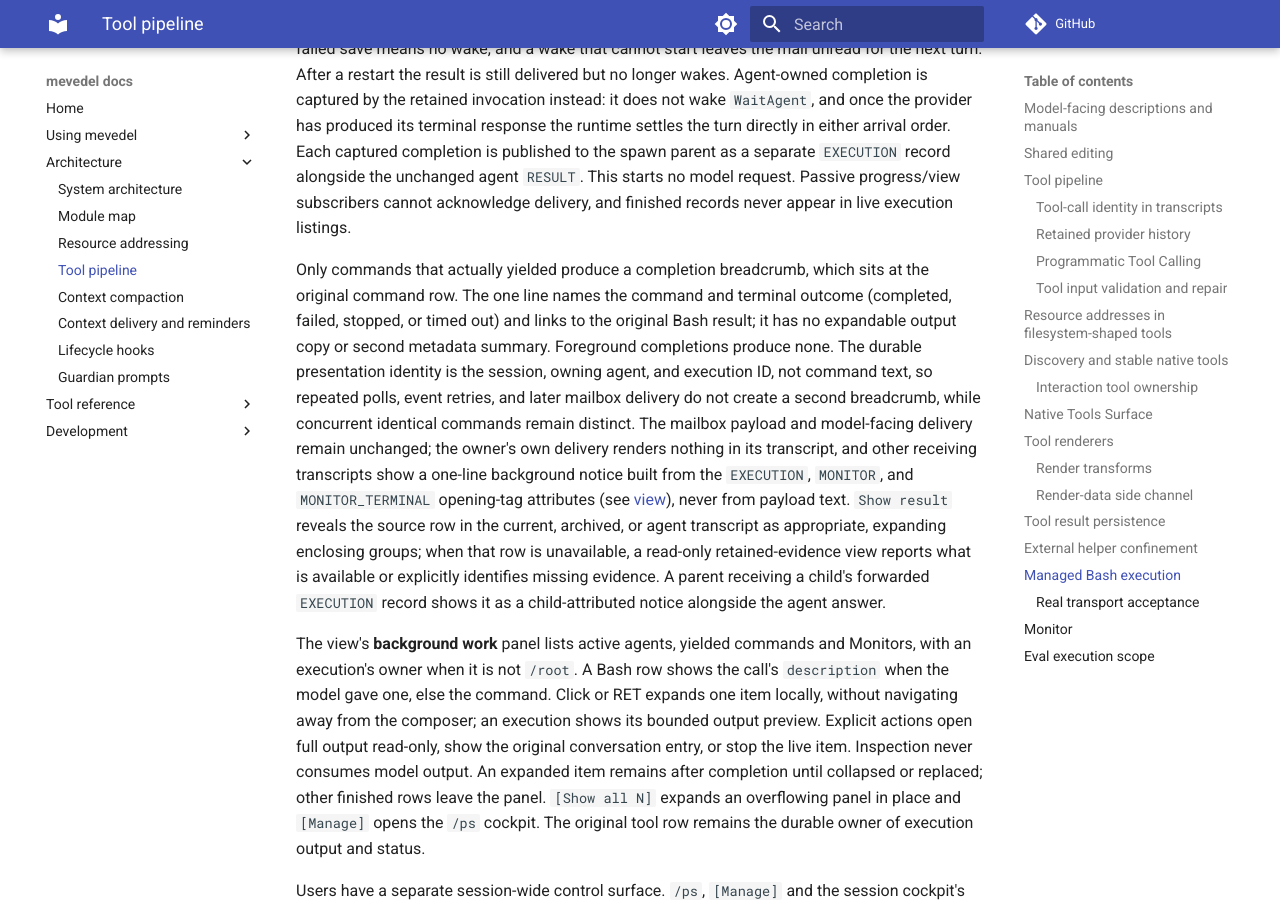
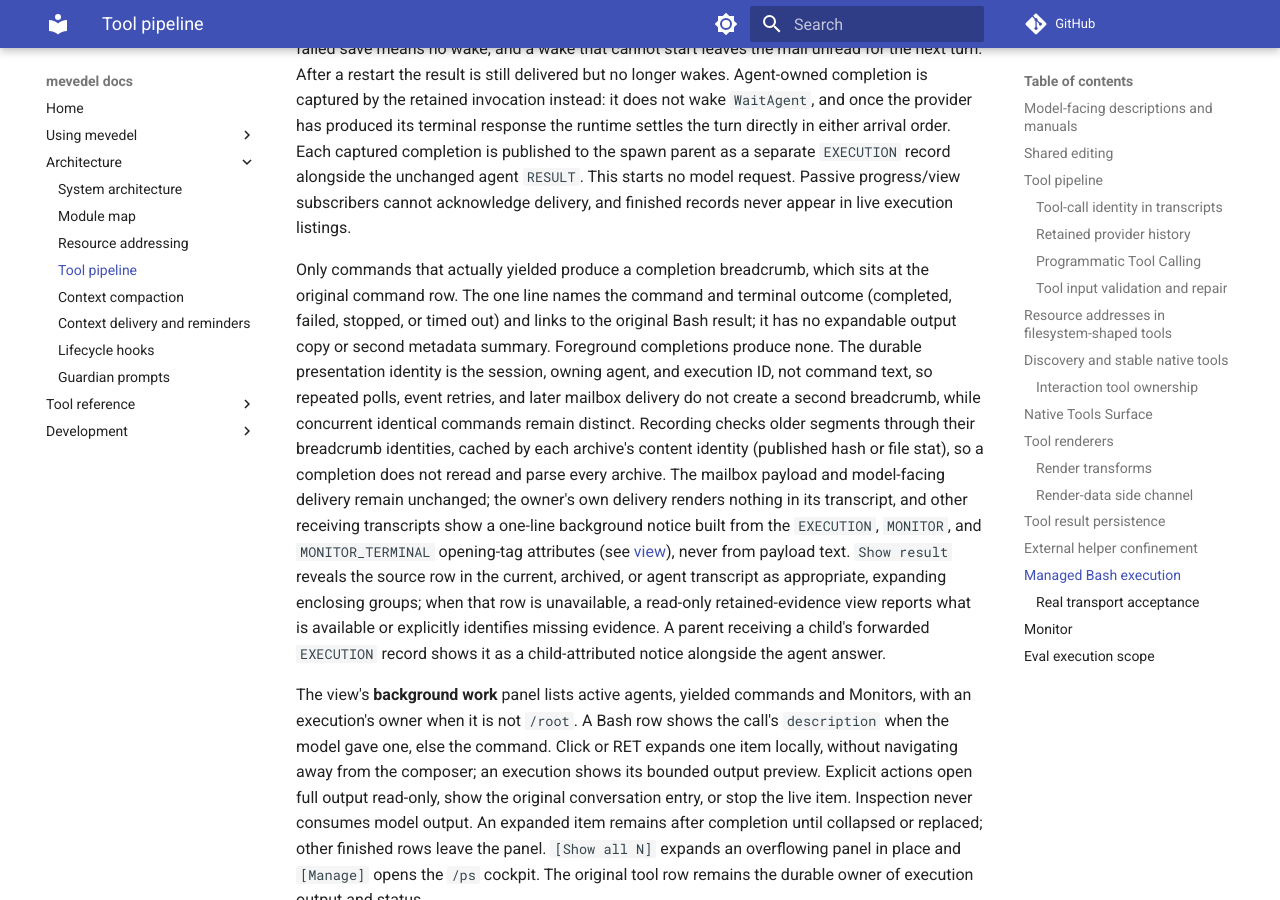
Before and after one commit to FrauH0lle/mevedel, an MkDocs documentation site: the page built from docs/tools.md, in a window 1280 px wide and 900 px high, scrolled down 27988 px. Built offline with MkDocs 1.6.1 and Material for MkDocs 9.7.7, drawn with Linux system fonts in a browser that asks for light colours; comment, search, counter and statistics services are not loaded.

Commit message:
perf(view): Answer per-scroll and per-completion questions from caches
A live profile while scrolling a running session put 2.1 s of 45 s in
the stale-table check and 1.3 s in the pinned-prompt lookup, and each
finished background command spent 180-215 ms rereading an archived
segment to rule out a duplicate breadcrumb.

* mevedel-view-table.el (mevedel-view-table--last-stale-end): New.
Cache the end of the last unformatted table per content change and width.
(mevedel-view-table--visible-stale): Skip window-end's display simulation,
about 1 ms per scroll step, when no unformatted table reaches the window.

* mevedel-view.el (mevedel-view--prompt-header-runs): New. Collect the
prompt header runs once per content change.
(mevedel-view--pinned-prompt): Binary-search them instead of walking
properties backward on every header-line evaluation: 0.1-0.3 ms -> ~1 us.

* mevedel-execution-transcript.el
(mevedel-execution-transcript--breadcrumb-keys)
(mevedel-execution-transcript--segment-breadcrumb-keys): New. Cache an
archived segment's breadcrumb keys by its content identity.
(mevedel-execution-transcript--breadcrumb-present-p): Use them: 180-215
ms -> 4-6 ms per completion after the first read.

* docs/view.md, docs/tools.md: Document both caches.

```diff
--- a/docs/tools.md
+++ b/docs/tools.md
@@ -1326,7 +1326,10 @@
 presentation identity is the session, owning agent, and execution ID, not
 command text, so repeated polls, event retries, and later mailbox delivery do
 not create a second breadcrumb, while concurrent identical commands remain
-distinct. The mailbox payload and model-facing delivery remain unchanged; the
+distinct. Recording checks older segments through their breadcrumb identities,
+cached by each archive's content identity (published hash or file stat), so a
+completion does not reread and parse every archive. The mailbox payload and model-facing
+delivery remain unchanged; the
 owner's own delivery renders nothing in its transcript, and other receiving
 transcripts show a one-line background notice built from
 the `EXECUTION`, `MONITOR`, and `MONITOR_TERMINAL` opening-tag attributes (see
```
Also changed, not shown: docs/view.md (+7 -0 lines), 7 other files.
